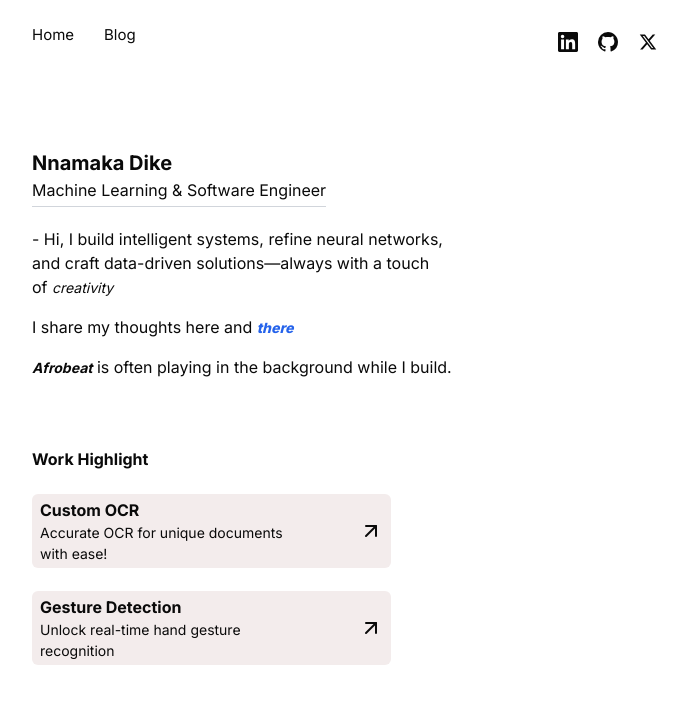
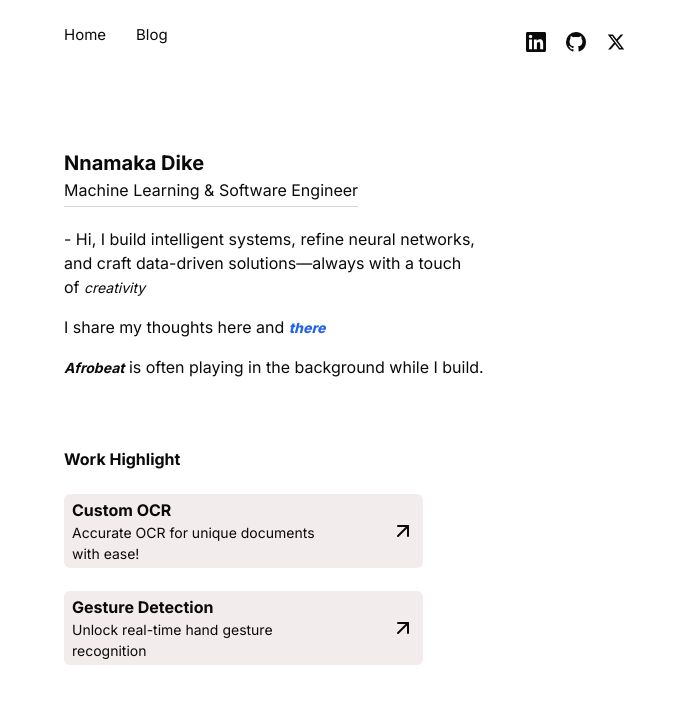
Before and after one commit to Nnamaka/site, a Next.js app: page / in a window 1280 px wide. Shown: the top 704 px of the page, without its empty margins (295-982 px from the left). Built offline with nearby package versions, Linux system fonts and the light colour scheme.

Commit message:
made the landing page fit all mobile screens

```diff
--- a/app/layout.tsx
+++ b/app/layout.tsx
@@ -20,8 +20,8 @@ export default function RootLayout({
   return (
     <html lang="en">
       <body className={`${inter.className}`}>
-        <div className="flex flex-col items-center justify-between ">
-          <div className="w-[430px] sm:w-[582px] md:w-[674px]">
+        <div className="flex flex-col items-center justify-between mx-2 mb-2">
+          <div className="w-screen sm:w-[582px] md:w-[674px] sm:px-6 md:px-8">
             <NavBar />
             <div className="px-6">{children}</div>
           </div>
```
